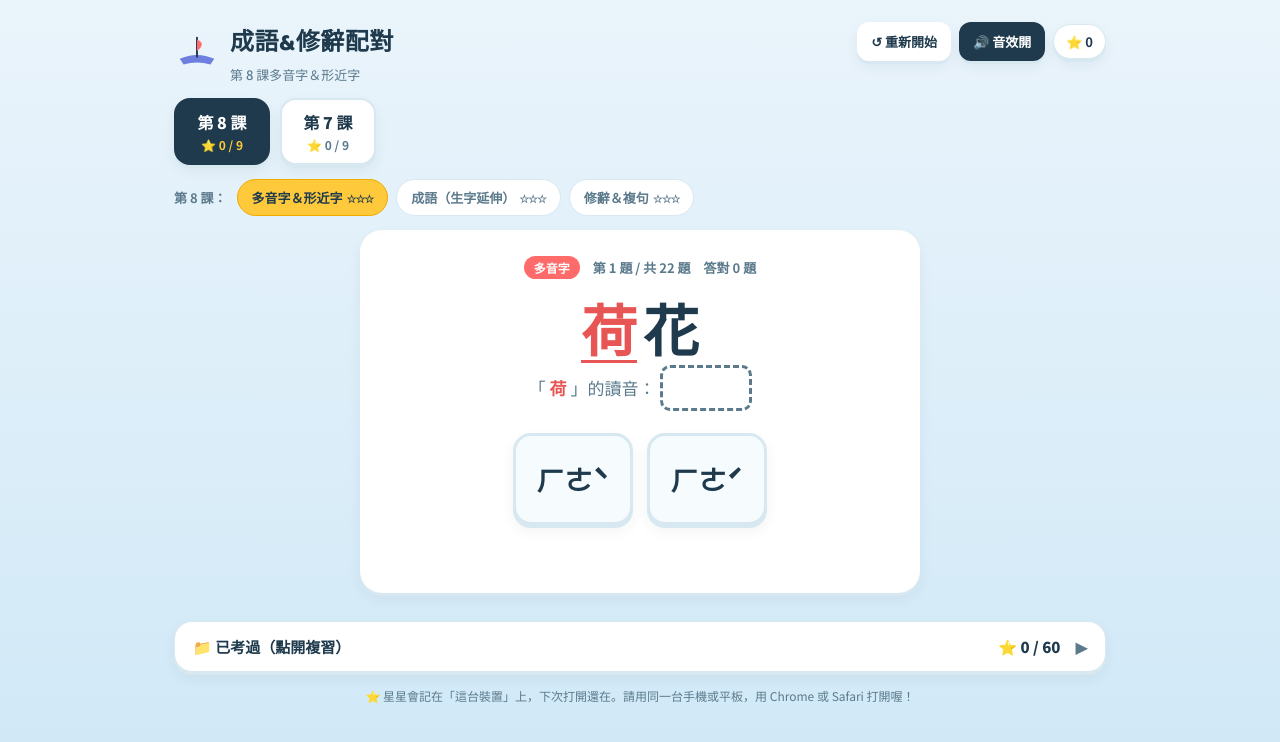
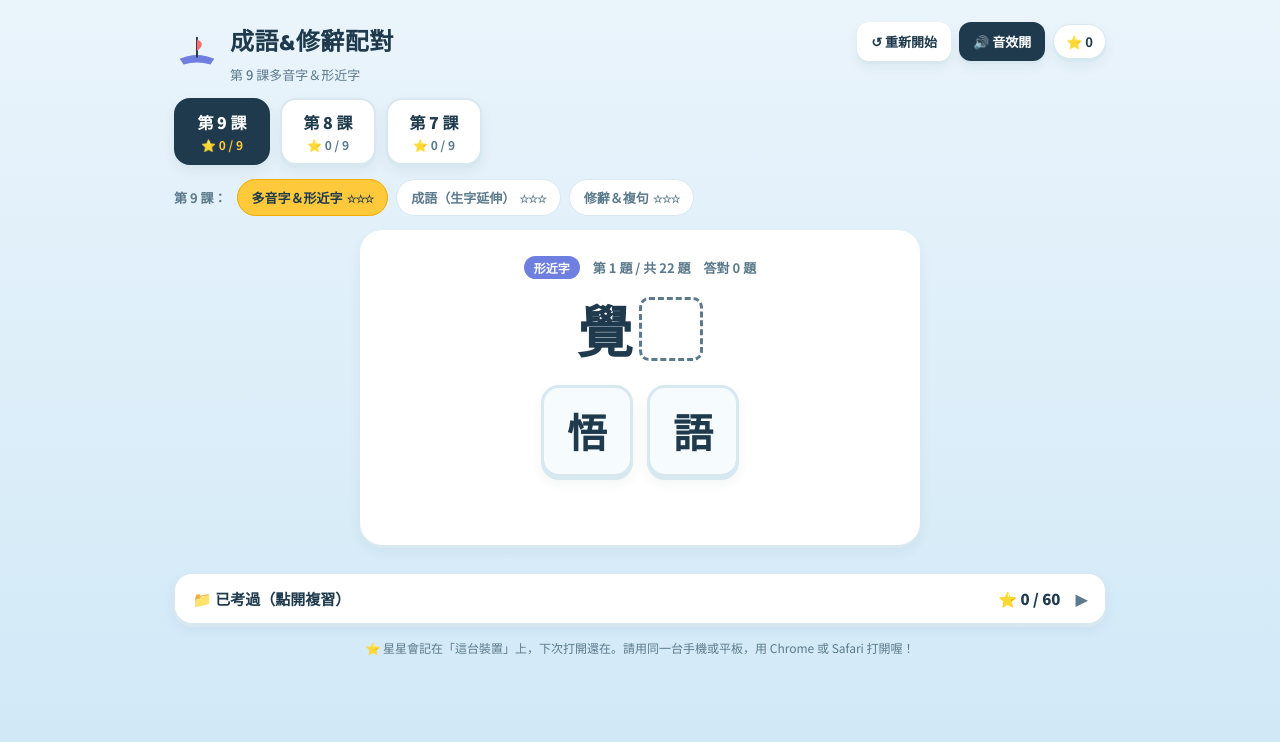
Before and after one commit to hs4701-hub/303-review, a plain HTML site: page index.html in a window 1280 px wide. Drawn offline with Linux system fonts and the light colour scheme.

Commit message:
Add files via upload

```diff
--- a/index.html
+++ b/index.html
@@ -1421,6 +1421,84 @@ const LESSONS = [
       { text: '雖然經過三百多年，老城牆還是很堅固。', cat: 1 },
       { text: '我們先參觀博物館，裡面放著許多文物：有過往的史料，有古城的模型，還有地圖和照片。', cat: 2 }
     ]
+  },
+  {
+    id: 'l9-pick',
+    type: 'pick',
+    title: '第 9 課多音字＆形近字',
+    groups: [
+      { kind: 'shape', chars: ['連', '蓮'], items: [
+        { word: '□忙', answer: '連' },
+        { word: '睡□', answer: '蓮' }
+      ]},
+      { kind: 'shape', chars: ['簇', '族'], items: [
+        { word: '□擁', answer: '簇' },
+        { word: '家□', answer: '族' }
+      ]},
+      { kind: 'shape', chars: ['武', '式'], items: [
+        { word: '比□', answer: '武' },
+        { word: '招□', answer: '式' }
+      ]},
+      { kind: 'shape', chars: ['悟', '語'], items: [
+        { word: '覺□', answer: '悟' },
+        { word: '標□', answer: '語' }
+      ]},
+      { kind: 'shape', chars: ['曾', '層'], items: [
+        { word: '未□', answer: '曾' },
+        { word: '樓□', answer: '層' }
+      ]},
+      { kind: 'shape', chars: ['殖', '值', '直', '植'], items: [
+        { word: '生□', answer: '殖' },
+        { word: '□得', answer: '值' },
+        { word: '□接', answer: '直' },
+        { word: '培□', answer: '植' }
+      ]},
+      { kind: 'shape', chars: ['域', '國', '或'], items: [
+        { word: '領□', answer: '域' },
+        { word: '□民', answer: '國' },
+        { word: '□者', answer: '或' }
+      ]},
+      { kind: 'shape', chars: ['鉤', '釣'], items: [
+        { word: '鐵□', answer: '鉤' },
+        { word: '□餌', answer: '釣' }
+      ]},
+      { kind: 'shape', chars: ['熊', '能', '態'], items: [
+        { word: '黑□', answer: '熊' },
+        { word: '功□', answer: '能' },
+        { word: '狀□', answer: '態' }
+      ]}
+    ]
+  },
+  {
+    id: 'l9-idiom',
+    title: '第 9 課成語（生字延伸）',
+    categories: [
+      { name: '別開生面', hint: '例句：經過討論，我們打算舉辦一場別開生面的慶生活動。' },
+      { name: '層出不窮', hint: '例句：大家動腦想點子，創意層出不窮，活動變得更有趣。' },
+      { name: '大智若愚', hint: '例句：他的個性穩重，大智若愚，不會輕易顯露才華。' },
+      { name: '拾人牙慧', hint: '例句：寫作文時要多思考，避免只是拾人牙慧，才能寫出自己的想法。' }
+    ],
+    sentences: [
+      { text: '比喻另外開創新的局面、風格、形式。', cat: 0 },
+      { text: '形容接連出現，沒有止盡。', cat: 1 },
+      { text: '指具有極高智慧的人，往往表面上看起來似乎愚笨。', cat: 2 },
+      { text: '比喻仿效他人的言論或主張。', cat: 3 }
+    ]
+  },
+  {
+    id: 'l9-rhetoric',
+    title: '第 9 課修辭＆複句',
+    categories: [
+      { name: '並列複句', hint: '' },
+      { name: '因果複句', hint: '' },
+      { name: '條件複句', hint: '' }
+    ],
+    sentences: [
+      { text: '他們不是辛苦的去找魚，而是打造一個讓魚可以安心生長的魚屋，讓魚自己住進來的。', cat: 0 },
+      { text: '不用出海，也不用辛苦的釣魚', cat: 0 },
+      { text: '因為這裡大魚進不去，所以是小魚最安全的生活空間；', cat: 1 },
+      { text: '只要拿著魚網到這裡抓魚，就可以好好享用了。', cat: 2 }
+    ]
   }
 ];
 
@@ -1438,6 +1516,10 @@ const CAT_COLORS = [
    - ARCHIVE：已考過（網站最下方，收合）。每次月考後，把考過的課整顆搬進去。
    ============================================================ */
 const UNITS = [
+  { key: 'u9', title: '第 9 課', parts: [
+    { id: 'l9-pick', label: '多音字＆形近字' },
+    { id: 'l9-idiom', label: '成語（生字延伸）' },
+    { id: 'l9-rhetoric', label: '修辭＆複句' } ] },
   { key: 'u8', title: '第 8 課', parts: [
     { id: 'l8-pick', label: '多音字＆形近字' },
     { id: 'l8-idiom', label: '成語（生字延伸）' },
```
